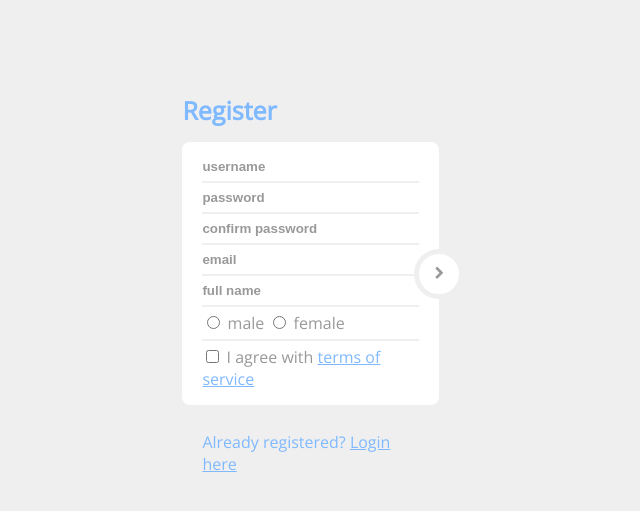
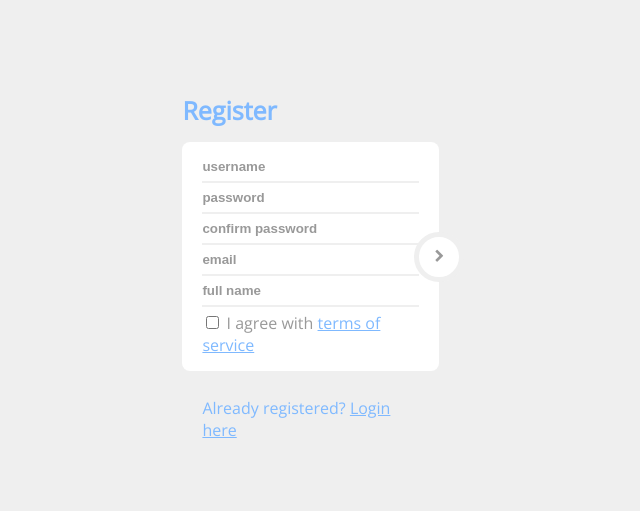
Before and after one commit to ddayguerrero/infamous-course-scheduler, a Flask app: page /registration in a window 1280 px wide. Shown: the top 511 px of the page, without its empty margins (274-914 px from the left). Run offline with Flask 2, Linux system fonts and the light colour scheme; some libraries are stand-ins or nearby versions.

Commit message:
got rid of gendre fields

```diff
--- a/app/templates/auth/registration.html
+++ b/app/templates/auth/registration.html
@@ -30,14 +30,6 @@
 					</div>
 
 					<div class="form-group login-group-checkbox">
-						<input type="radio" class="" placeholder="username">
-						<label for="male">male</label>
-
-						<input type="radio" class="" placeholder="username">
-						<label for="female">female</label>
-					</div>
-
-					<div class="form-group login-group-checkbox">
 						<input type="checkbox" class="" >
 						<label for="reg_agree">I agree with <a href="#">terms of service</a></label>
 					</div>
```
